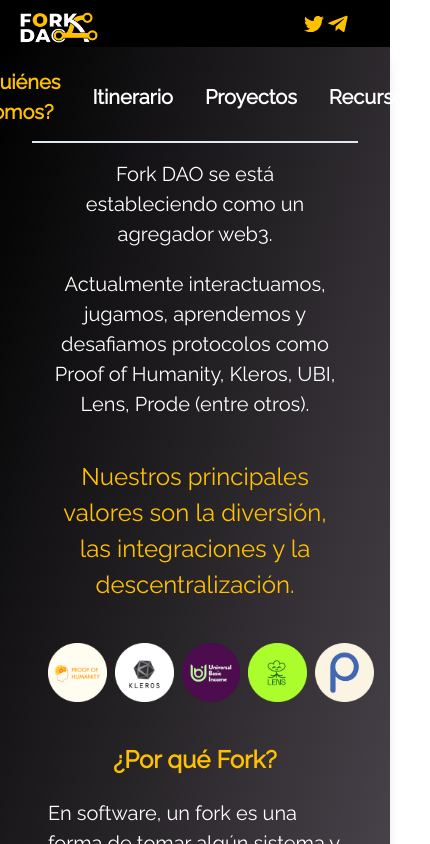
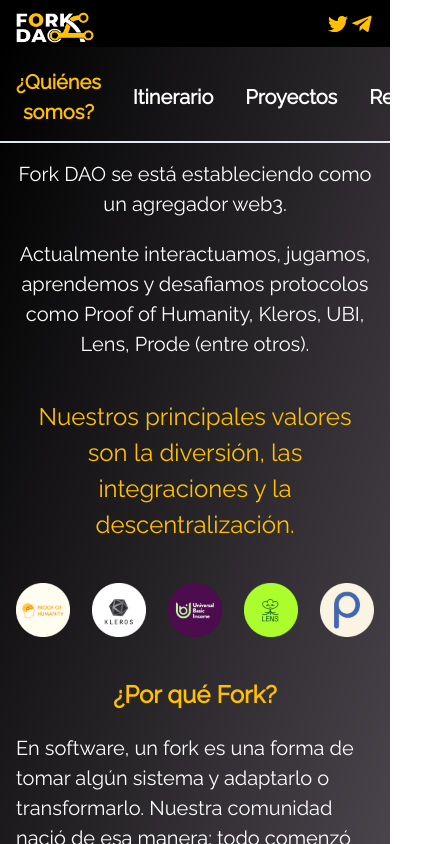
Before and after one commit to Fork-DAO/landing, a Next.js app: page / in a window 390 px wide. Both pictures are taken after a click on the link "🇪🇸". Shown: the top 844 px of the page, 430 px wide, since content can reach past the window. Built offline with nearby package versions, Linux system fonts and the light colour scheme.

Commit message:
improvements mobile

```diff
--- /dev/null
+++ b/components/HeaderMobile.js
@@ -0,0 +1,44 @@
+import { Center, Flex, Image, Link } from "@chakra-ui/react";
+import { useRouter } from "next/router";
+
+export default function HeaderMobile() {
+  const router = useRouter();
+
+  return (
+    <header>
+      <Flex
+        justifyContent="space-between"
+        bg="black"
+        color="white"
+        px={4}
+        py={1}
+      >
+        <Center>
+          <Link href="/">
+            <Image
+              src="/logo-nuevo-7.png"
+              pt={2}
+              alt=""
+              width="100"
+              height="39"
+              onClick={() => router.reload(window.location.pathname)}
+            />
+          </Link>
+        </Center>
+        <Center>
+          <a href="https://twitter.com/elfork_eth">
+            <Image src="/twitter-logo.svg" alt="" boxSize="20px" margin="2px" />
+          </a>
+          <a href="https://t.me/forkdaoes">
+            <Image
+              src="/telegram-logo.svg"
+              alt=""
+              boxSize="20px"
+              margin="2px"
+            />
+          </a>
+        </Center>
+      </Flex>
+    </header>
+  );
+}
--- a/components/about-us/AboutUs.js
+++ b/components/about-us/AboutUs.js
@@ -42,15 +42,15 @@
         </GridItem>
         <GridItem w="100%" h="100%" alignItems="center" display="flex">
           <Flex gap={1}>
-            <Image src="/logopohfork.png" alt="" w="20%" h="20%" />
+            <Image src="/logopohfork.png" alt="" w="15%" h="15%" />
             <Spacer />
-            <Image src="/logoklerosfork.png" alt="" w="20%" h="20%" />
+            <Image src="/logoklerosfork.png" alt="" w="15%" h="15%" />
             <Spacer />
-            <Image src="/logoubifork.png" alt="" w="20%" h="20%" />
+            <Image src="/logoubifork.png" alt="" w="15%" h="15%" />
             <Spacer />
-            <Image src="/logolensfork.png" alt="" w="20%" h="20%" />
+            <Image src="/logolensfork.png" alt="" w="15%" h="15%" />
             <Spacer />
-            <Image src="/logoprodefork.png" alt="" w="20%" h="20%" />
+            <Image src="/logoprodefork.png" alt="" w="15%" h="15%" />
           </Flex>
         </GridItem>
         <GridItem w="100%" h="100%" position="relative">
--- a/components/about-us/AboutUsMobile.js
+++ b/components/about-us/AboutUsMobile.js
@@ -41,15 +41,15 @@
         </GridItem>
         <GridItem w="100%" h="100%" alignItems="center" display="flex">
           <Flex gap={1}>
-            <Image src="/logopohfork.png" alt="" w="20%" h="20%" />
+            <Image src="/logopohfork.png" alt="" w="15%" h="15%" />
             <Spacer />
-            <Image src="/logoklerosfork.png" alt="" w="20%" h="20%" />
+            <Image src="/logoklerosfork.png" alt="" w="15%" h="15%" />
             <Spacer />
-            <Image src="/logoubifork.png" alt="" w="20%" h="20%" />
+            <Image src="/logoubifork.png" alt="" w="15%" h="15%" />
             <Spacer />
-            <Image src="/logolensfork.png" alt="" w="20%" h="20%" />
+            <Image src="/logolensfork.png" alt="" w="15%" h="15%" />
             <Spacer />
-            <Image src="/logoprodefork.png" alt="" w="20%" h="20%" />
+            <Image src="/logoprodefork.png" alt="" w="15%" h="15%" />
           </Flex>
         </GridItem>
 
--- a/components/projects/ProjectsMobile.js
+++ b/components/projects/ProjectsMobile.js
@@ -1,11 +1,11 @@
-import { Grid, GridItem, Box, Text, Link } from "@chakra-ui/react";
+import { Grid, GridItem, Box } from "@chakra-ui/react";
 import TwitterSpaces from "./TwitterSpaces";
 import MultisigLens from "./MultisigLens";
 import VotingExperiments from "./VotingExperiments";
 
 export default function ProjectsMobile({ language }) {
   return (
-    <Box>
+    <Box h="100vh">
       <Grid templateColumns="repeat(1, 1fr)" gap={6}>
         <GridItem background="#d9b33e17" boxShadow="darklg" rounded="md">
           <TwitterSpaces language={language} />
--- a/components/resources/ResourcesMobile.js
+++ b/components/resources/ResourcesMobile.js
@@ -5,7 +5,7 @@
 
 export default function ResourcesMobile({ language }) {
   return (
-    <Box>
+    <Box h="100vh">
       <Grid templateColumns="repeat(1, 1fr)" gap={10}>
         <GridItem background="#d9b33e17" boxShadow="darklg" rounded="md">
           <Mainnet language={language} />
--- a/pages/index.js
+++ b/pages/index.js
@@ -5,6 +5,7 @@
   Tab,
   TabPanels,
   TabPanel,
+  Box,
 } from "@chakra-ui/react";
 import Head from "next/head";
 import { useState, useEffect } from "react";
@@ -20,6 +21,7 @@
 import ProjectsMobile from "../components/projects/ProjectsMobile";
 import RoadmapMobile from "../components/roadmap/RoadmapMobile";
 import AboutUsMobile from "../components/about-us/AboutUsMobile";
+import HeaderMobile from "../components/HeaderMobile";
 
 export default function Index() {
   const [language, setLanguage] = useState();
@@ -37,16 +39,17 @@
       </Head>
       {language !== undefined ? (
         <Flex direction="column" w="100vw">
-          <Header />
+          {isMobile ? <HeaderMobile /> : <Header />}
           <BodyContainer>
             <Tabs
-              align="center"
+              align={isMobile ? "left" : "center"}
               width="100vw"
               justifyContent="space-between"
               color="white"
-              px={8}
+              px={isMobile ? 0 : 8}
               py={1}
             >
+              <Box overflow="scroll">
                 <TabList>
                   <Tab
                     fontSize="xl"
@@ -81,7 +84,8 @@
                     {RESOURCES[language]}
                   </Tab>
                 </TabList>
-              <TabPanels>
+              </Box>
+              <TabPanels align="center">
                 <TabPanel>
                   {isMobile ? (
                     <AboutUsMobile language={language} />
```
Lines whose indentation alone changed are shown as unchanged.
